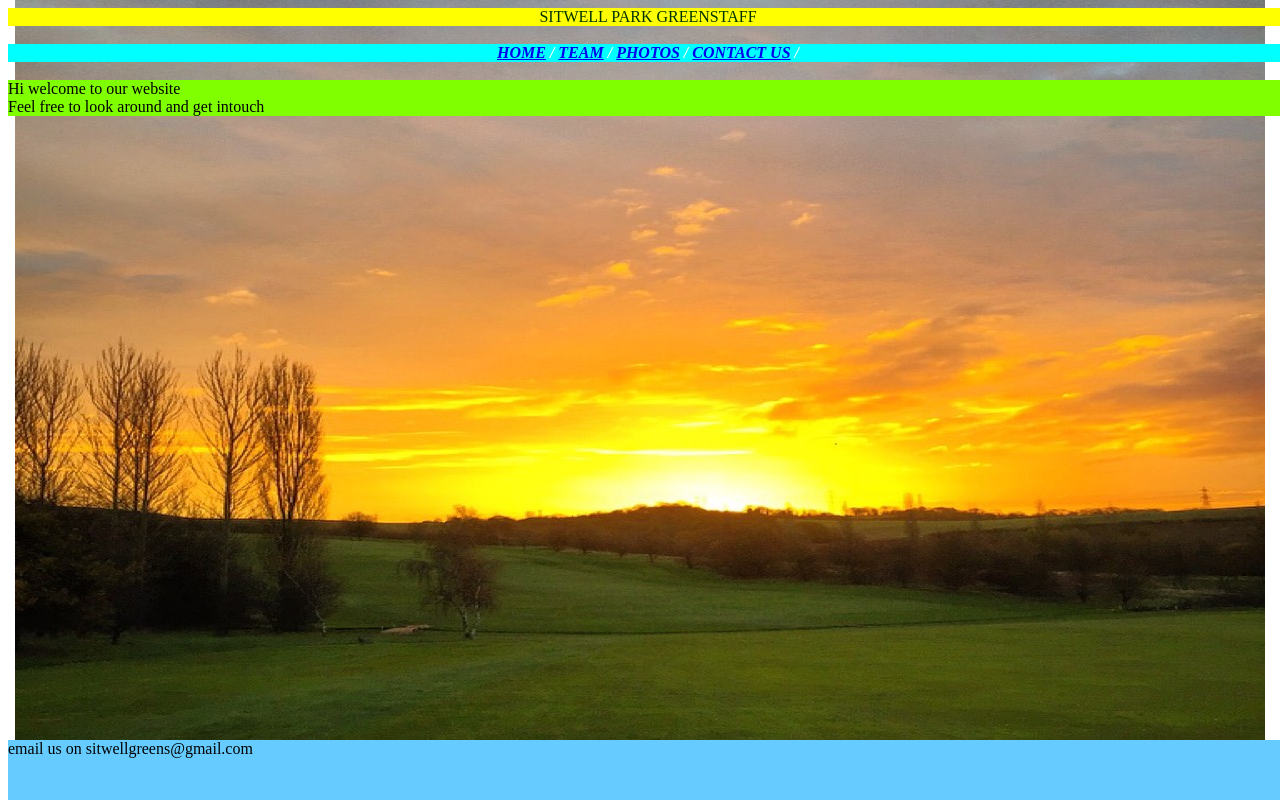
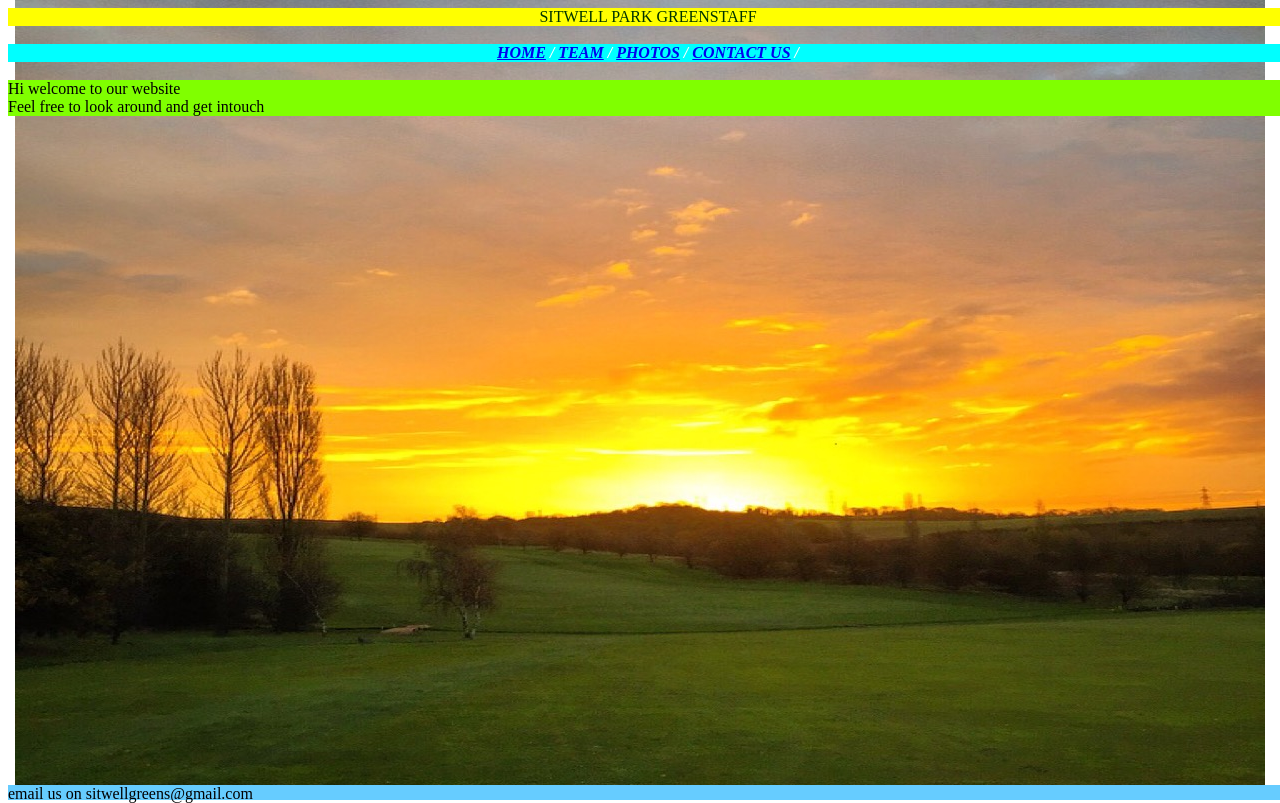
Before and after one commit to jws2284/spgc-greens.io, a plain HTML site: page index.html in a window 1280 px wide. Drawn offline with Linux system fonts and the light colour scheme.

Commit message:
Update index.html

```diff
--- a/index.html
+++ b/index.html
@@ -18,7 +18,7 @@
             position:absolute;
             bottom:0;
             width:100%;
-            height:60px;
+            height:15px;
             background:#6cf;
          }
 
```
